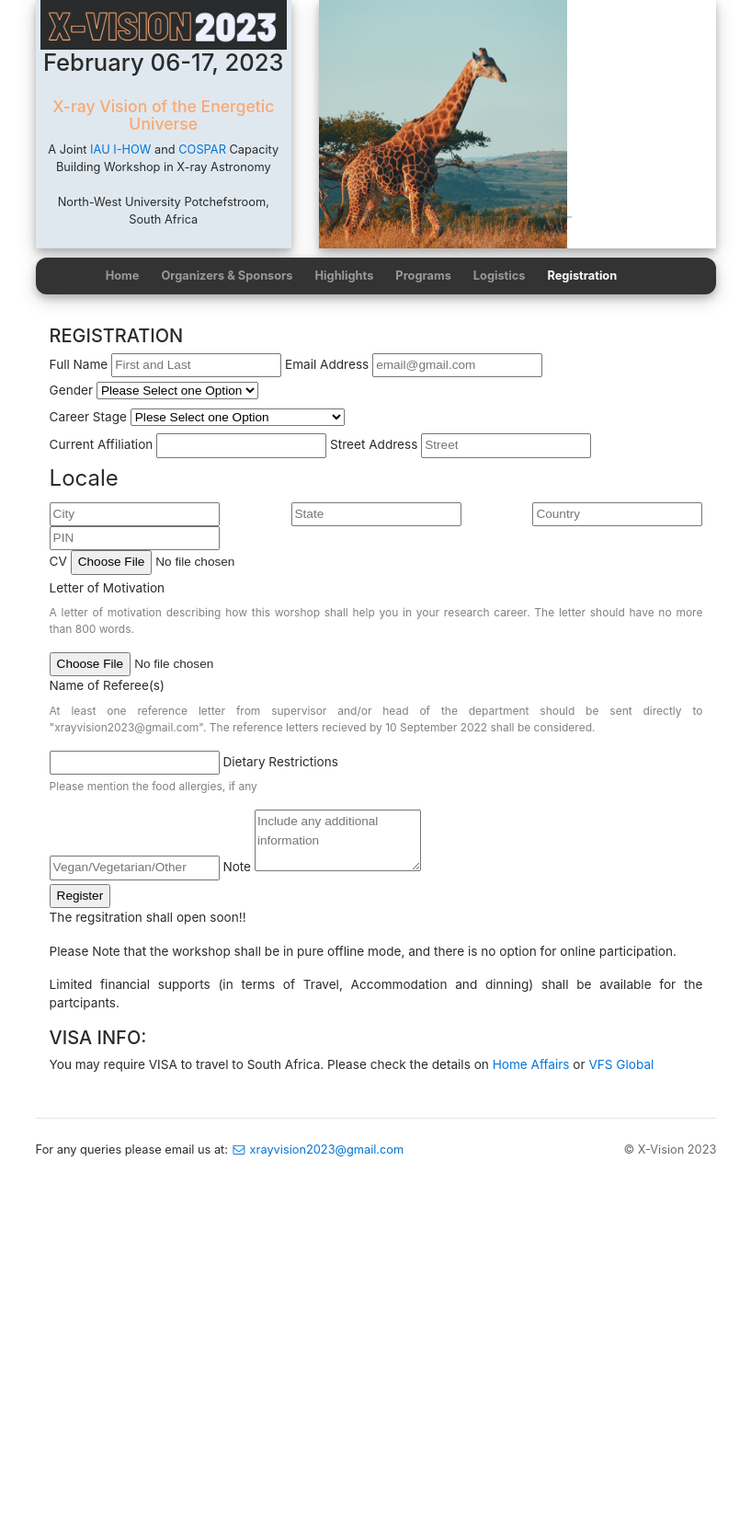
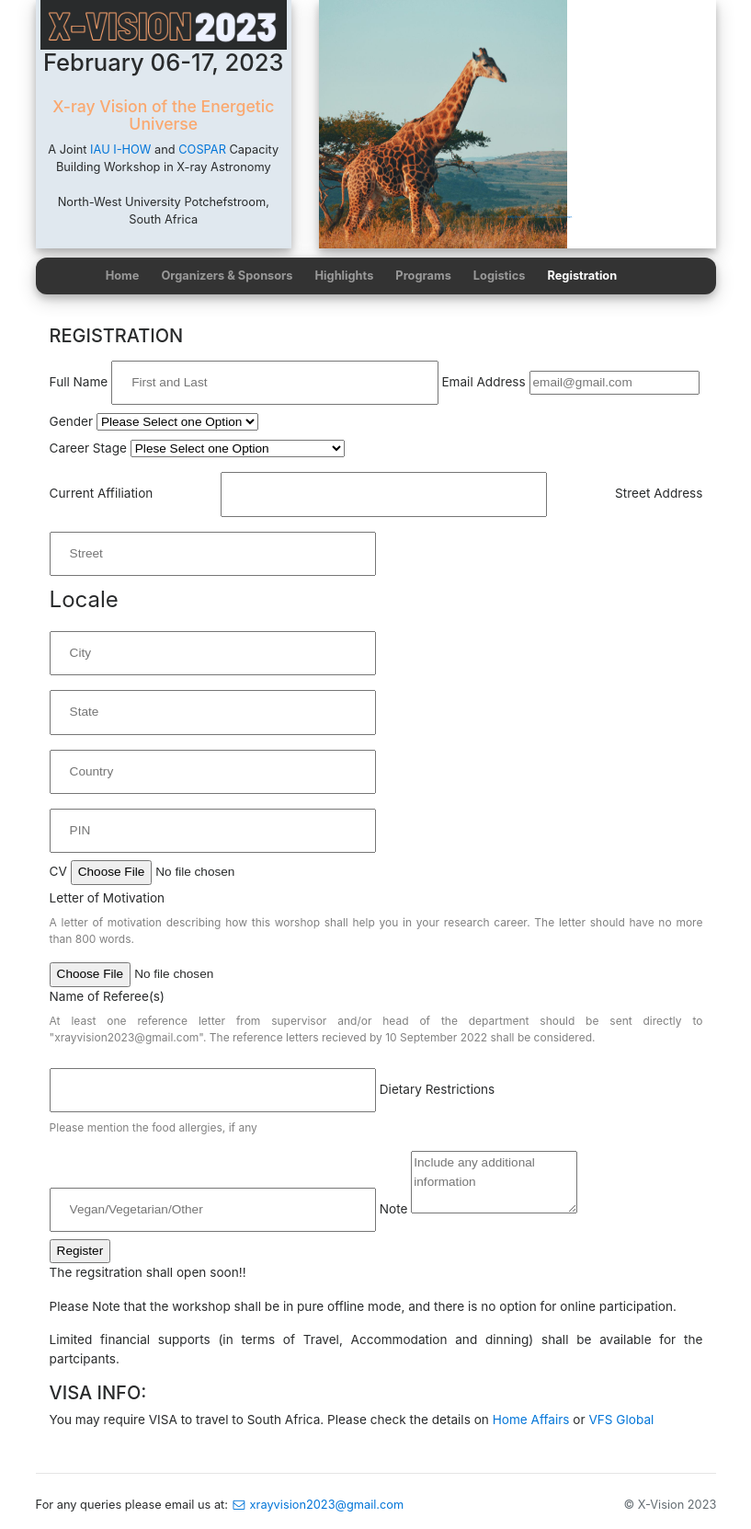
Before and after one commit to xvisionastro2023/xvisionastro2023.github.io, a Jekyll site: the page built from registration.html, in a window 1280 px wide. Shown: the whole page at 92% size, without its empty margins (231-1048 px from the left). Built offline with Jekyll 4.4.1, drawn with Linux system fonts in a browser that asks for light colours; nearby versions of some CDN libraries; before the commit the page ends 1275 px from its top, so only the background shows below that.

Commit message:
Update form_regis.html

```diff
--- a/_includes/form_regis.html
+++ b/_includes/form_regis.html
@@ -1,5 +1,13 @@
 <form id="fs-frm" name="registration-form" accept-charset="utf-8" action="https://formspree.io/f/mqknrzzd" method="post">
   <!--fieldset id="fs-frm-inputs"-->
+  <style>
+    input[type=text] {
+    width: 50%;
+    padding: 12px 20px;
+    margin: 8px 0;
+    box-sizing: border-box;
+    }
+  </style>
     <label for="full-name">Full Name</label>
     <input type="text" name="name" id="full-name" placeholder="First and Last" required="true">
     <label for="email-address">Email Address</label>
```
